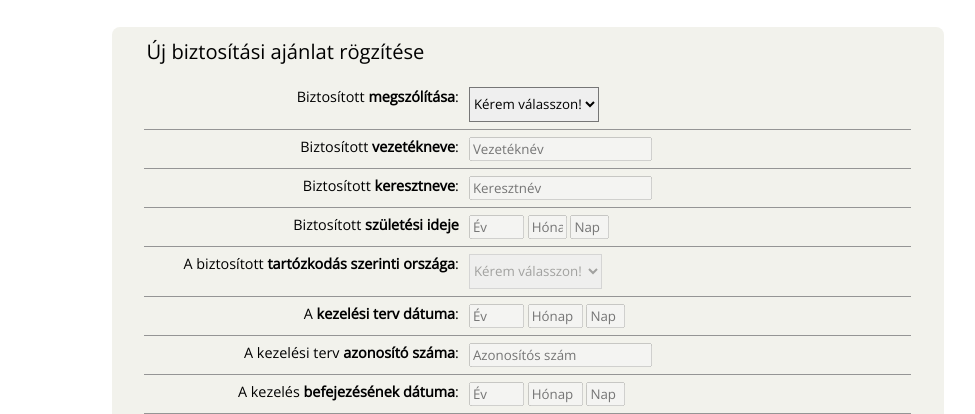
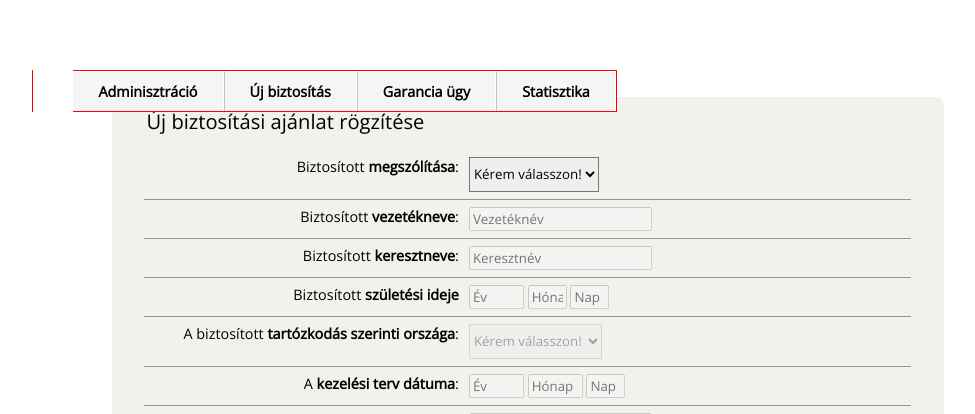
Before and after one commit to davidzambo/babyhouse, a CodeIgniter app: page /dentalclinic/insurance in a window 1280 px wide. Shown: the top 414 px of the page, without its empty margins (112-1087 px from the left). Run offline with CodeIgniter, Linux system fonts and the light colour scheme; some libraries are stand-ins or nearby versions.

Commit message:
Rearranged view structure (admin/clinic/pages), developing clinic nav bar

```diff
--- a/application/controllers/Pages.php
+++ b/application/controllers/Pages.php
@@ -20,7 +20,8 @@ defined('BASEPATH') OR exit('No direct script access allowed');
       $this->load->helper('form');
 
       $this->load->view('templates/header');
-      $this->load->view('pages/new_insurance');
+      $this->load->view('clinic/navbar');
+      $this->load->view('clinic/new_insurance');
       $this->load->view('templates/footer');
 
     }
--- /dev/null
+++ b/application/views/clinic/navbar.php
@@ -0,0 +1,18 @@
+<nav class="nav">
+  <ul class="navigation">
+    <li><a href="#" class="first">Adminisztráció</a></li>
+      <ul>
+        <li><a href="#">Felhasználó</a></li>
+        <li><a href="#">Fogászati törzsadatok</a></li>
+        <li><a href="#">Garancia tábla</a></li>
+        <li><a href="#">Hotel partner tábla</a></li>
+      </ul>
+    <li><a href="#">Új biztosítás</a></li>
+    <li><a href="#">Garancia ügy</a></li>
+    <li><a href="#">Statisztika</a></li>
+      <ul>
+        <li><a href="#">Biztosítási áttekintés</a></li>
+        <li><a href="#" class="last">Lista generálás</a></li>
+      </ul>
+  </ul>
+</nav>
--- a/assets/css/styles.css
+++ b/assets/css/styles.css
@@ -32,6 +32,113 @@
 .col-lg-10 {width: 83.33%;}
 .col-lg-11 {width: 91.66%;}
 .col-lg-12 {width: 100%;}
+
+/*Creating navigation bar style*/
+.nav {
+  position: relative;
+  width: 80%;
+  margin: 0 auto;
+  margin-top: 50px;
+  padding: 10px;
+}
+
+ul.navigation {
+  margin: 0 auto;
+  position: absolute;
+  float: left;
+  border-left: 1px solid red;
+  border-right: 1px solid red;
+}
+
+ul.navigation li {
+  display: inline;
+  font-size: 1em;
+  font-weight: bold;
+  margin: 0;
+  padding: 0;
+  float:left;
+  position: relative;
+  border-top: 1px solid red;
+  border-bottom: 1px solid red;
+}
+
+ul.navigation li a {
+  padding: 10px 25px;
+  color: black;
+  text-shadow: 1px 1px 0px #fff;
+  text-decoration: none;
+  display: inline-block;
+  border-right: 1px solid #fff;
+  border-left: 1px solid #c2c2c2;
+  border-top: 1px solid #fff;
+  background: #f5f5f5;
+  -webkit-transition:color 0.2s linear, background 0.2s linear;
+ -moz-transition:color 0.2s linear, background 0.2s linear;
+ -o-transition:color 0.2s linear, background 0.2s linear;
+ transition:color 0.2s linear, background 0.2s linear;
+}
+
+ul.navigation li a:hover {
+  background: #f8f8f8;
+  color: #282828;
+}
+
+ul.navigation li a.first {
+  border-left: 0 none;
+}
+
+ul.navigation li a.last {
+  border-right: 0 none;
+}
+
+ul.navigation li:hover > a {
+  background: #fff;
+}
+
+ul.navigation li:hover > ul {
+  visibility: visible;
+  opacity: 1;
+}
+
+ul.navigation ul, ul.navigation ul li ul {
+  list-style: none;
+  margin: 0;
+  padding 0;
+  visibility: hidden;
+  opacity: 0;
+  position: absolute;
+  z-index: 99999;
+  width: 180px;
+  background: #f8f8f8;
+  box-shadow: 1px 1px 3px #ccc;
+  -webkit-transition:opacity 0.2s linear, visibility 0.2s linear;
+  -moz-transition:opacity 0.2s linear, visibility 0.2s linear;
+  -o-transition:opacity 0.2s linear, visibility 0.2s linear;
+  transition:opacity 0.2s linear, visibility 0.2s linear;
+}
+
+ul.navigation ul {
+  top: 43px;
+  left: 1px;
+}
+
+ul.navigation ul li ul {
+  top: 0;
+  left: 181px;
+}
+
+ul.navigation ul li a {
+  background: none;
+  padding: 7px 15px;
+  color: #616161;
+  text-shadow: 1px 1px 0px #fff;
+  text-decoration: none;
+  display: inline-block;
+  border: 0 none;
+  float: left;
+  clear: both;
+  width: 150px;
+}
 
 div {
   padding: 2px 0 2px 0;
```
Also changed, not shown: application/views/clinic/new_insurance.php (renamed from application/views/pages/new_insurance.php), application/views/clinic/success.php (renamed from application/views/pages/success.php).
